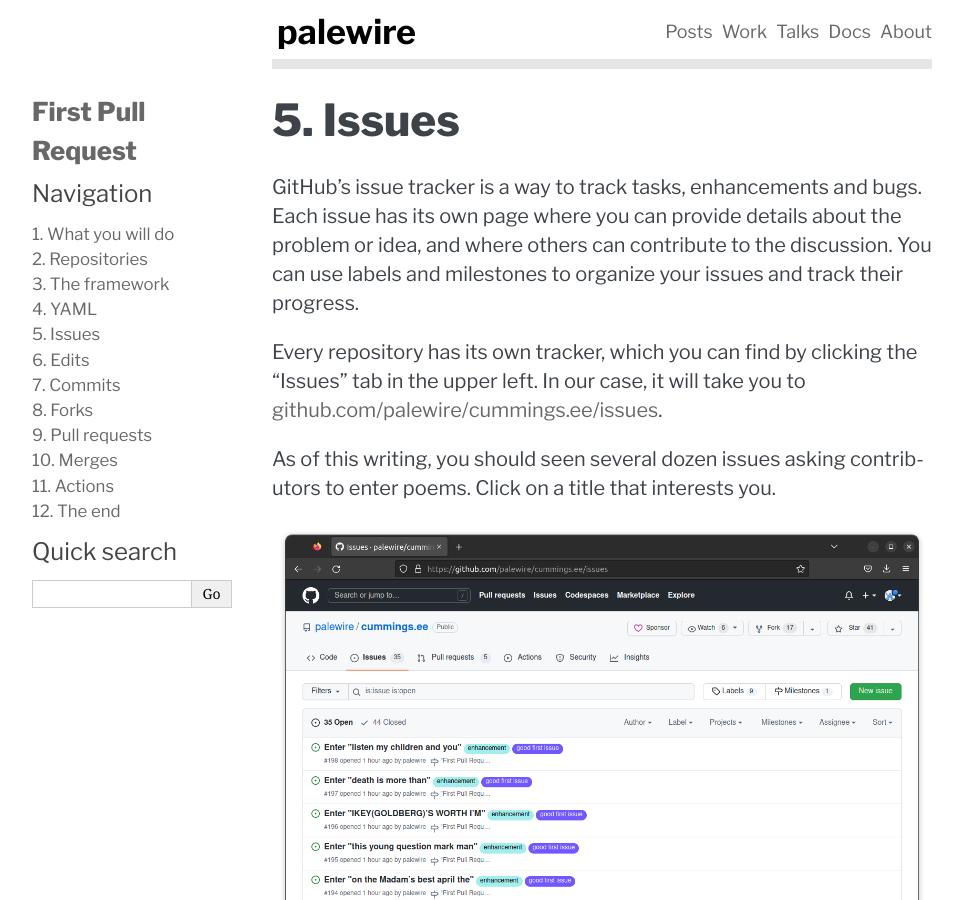
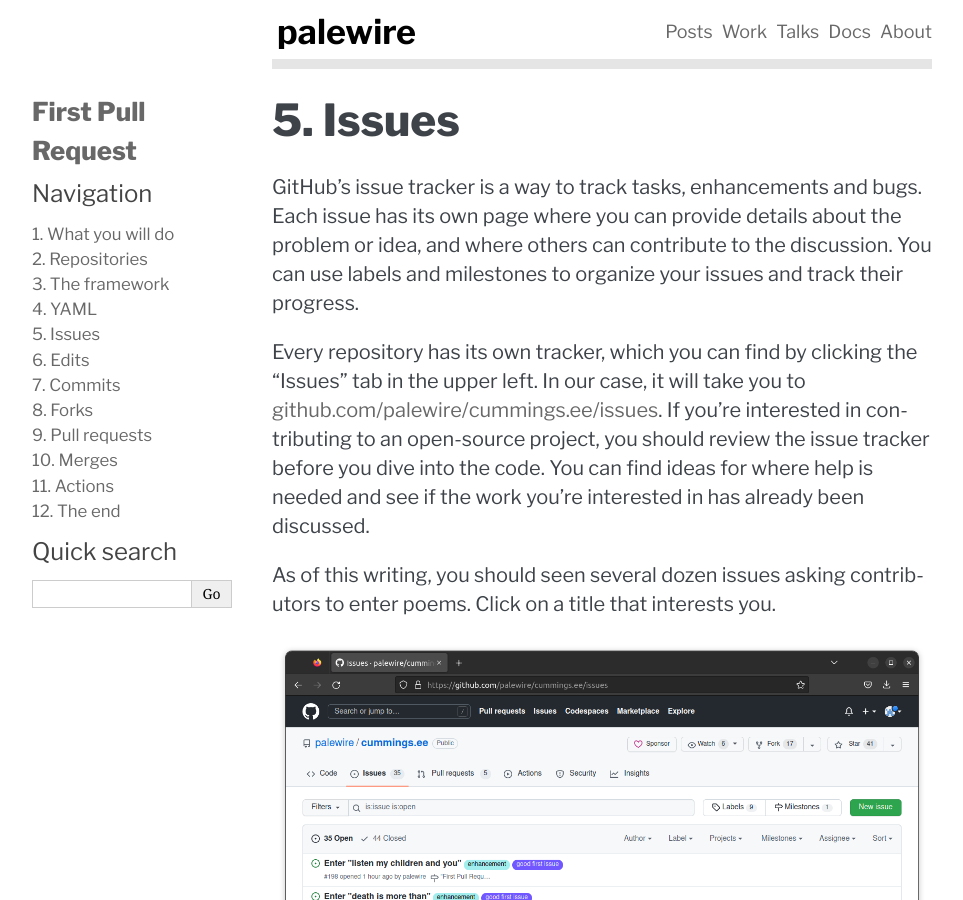
Before and after one commit to palewire/first-pull-request, a Sphinx documentation site: the page built from docs/issues.md, in a window 1280 px wide and 900 px high. Shown: the whole window, without its empty margins (148-1111 px from the left). Built offline with Sphinx 7.4.7, drawn with Linux system fonts in a browser that asks for light colours.

Commit message:
Update issues.md

```diff
--- a/docs/issues.md
+++ b/docs/issues.md
@@ -5,7 +5,7 @@
 
 GitHub’s issue tracker is a way to track tasks, enhancements and bugs. Each issue has its own page where you can provide details about the problem or idea, and where others can contribute to the discussion. You can use labels and milestones to organize your issues and track their progress.
 
-Every repository has its own tracker, which you can find by clicking the "Issues" tab in the upper left. In our case, it will take you to [github.com/palewire/cummings.ee/issues](https://github.com/palewire/cummings.ee/issues).
+Every repository has its own tracker, which you can find by clicking the "Issues" tab in the upper left. In our case, it will take you to [github.com/palewire/cummings.ee/issues](https://github.com/palewire/cummings.ee/issues). If you're interested in contributing to an open-source project, you should review the issue tracker before you dive into the code. You can find ideas for where help is needed and see if the work you're interested in has already been discussed.
 
 As of this writing, you should seen several dozen issues asking contributors to enter poems. Click on a title that interests you.
 
```
